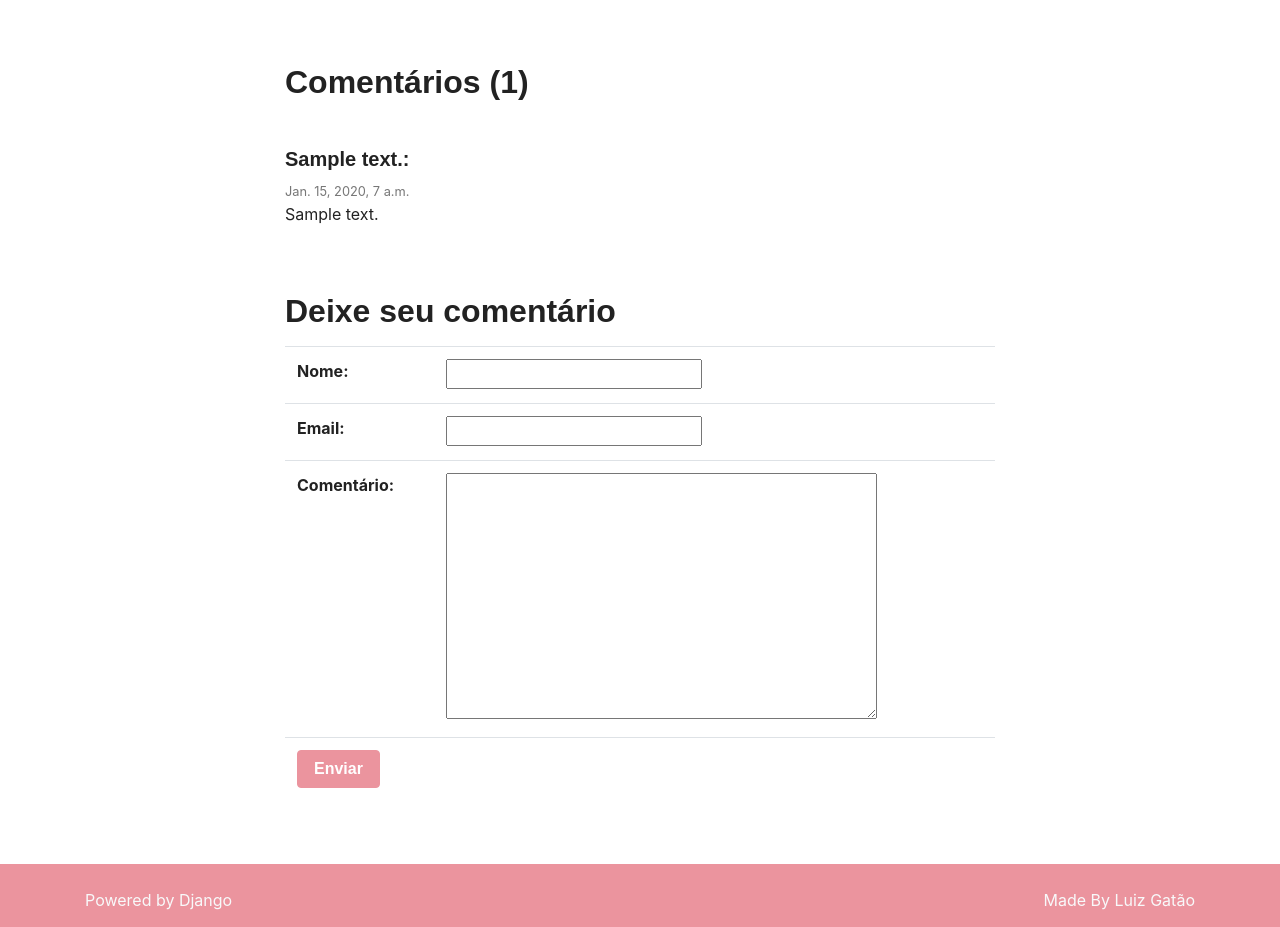
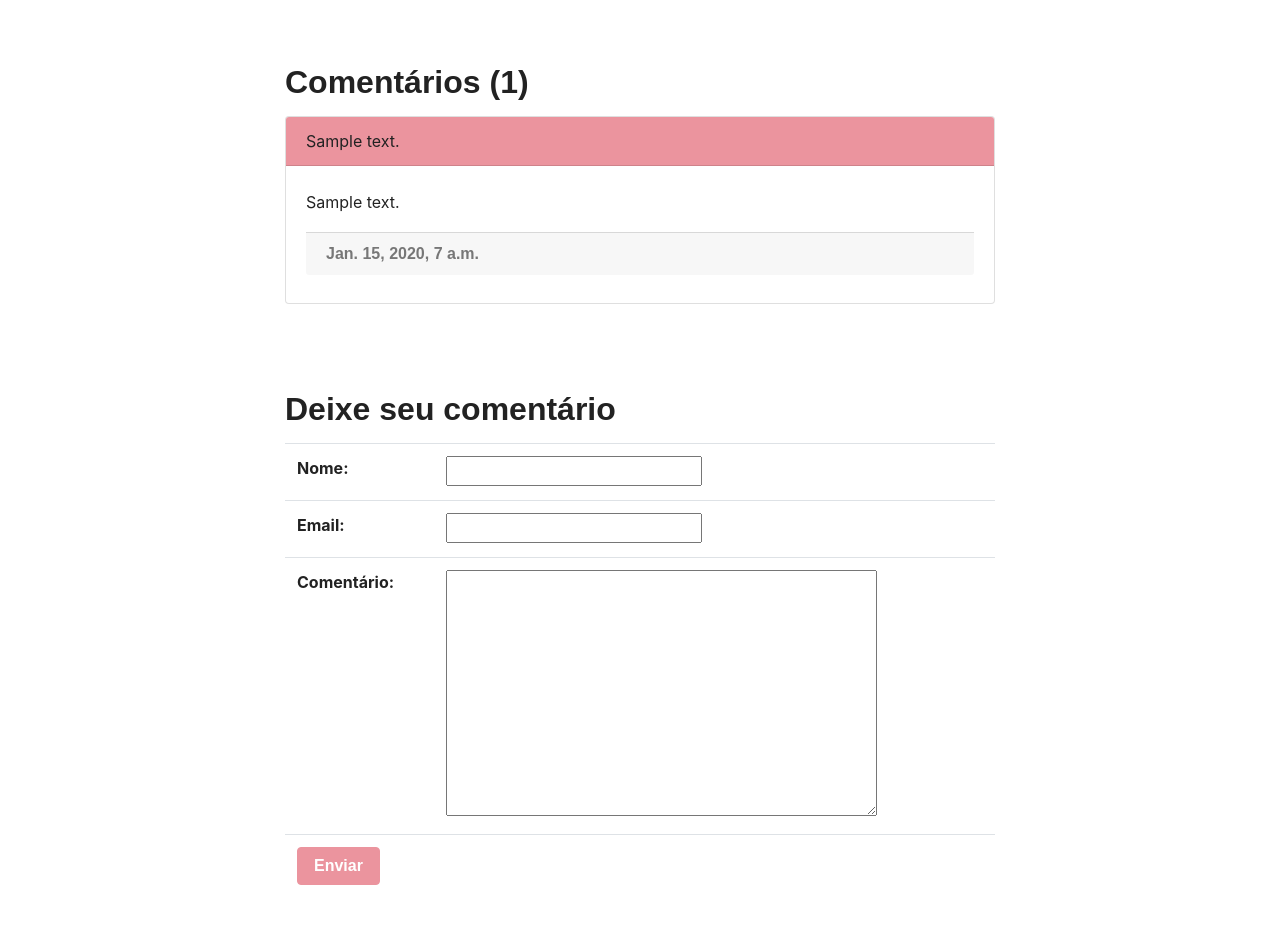
Before and after one commit to luizmachado/blogminhaflor, a Django app: page /post/1 in a window 1280 px wide. Shown: the part 631-1558 px from the top of the page. Run offline with Django 3.2, Linux system fonts and the light colour scheme; tables that the repository leaves empty hold one stand-in row (values such as "Sample post"); grey boxes marked "Sample" are stand-in pictures; some libraries are stand-ins or nearby versions; some web fonts are replaced.

Commit message:
Change layout and color scheme of comments

```diff
--- a/posts/templates/posts/post_detail.html
+++ b/posts/templates/posts/post_detail.html
@@ -41,9 +41,19 @@
 
 
             {% for comment in comments %}
-            <h5 class="mb-2 mt-5">{{ comment.comment_name }}:</h5>
-            <small class="text-muted">{{ comment.comment_date }}</small>
-            <p class="mb-1">{{ comment.comment }}</p>
+            <div class="card">
+                <div class="card-header bg-primary">
+                    {{ comment.comment_name }}
+                </div>
+                <div class="card-body">
+                    <blockquote class="blockquote mb-0">
+                        <p><small>{{ comment.comment }}</small></p>
+                        <div class="card-footer text-muted h6">
+                            {{ comment.comment_date }}
+                        </div>
+                </div>
+            </div>
+            <br>
             {% endfor %}
 
 
```
